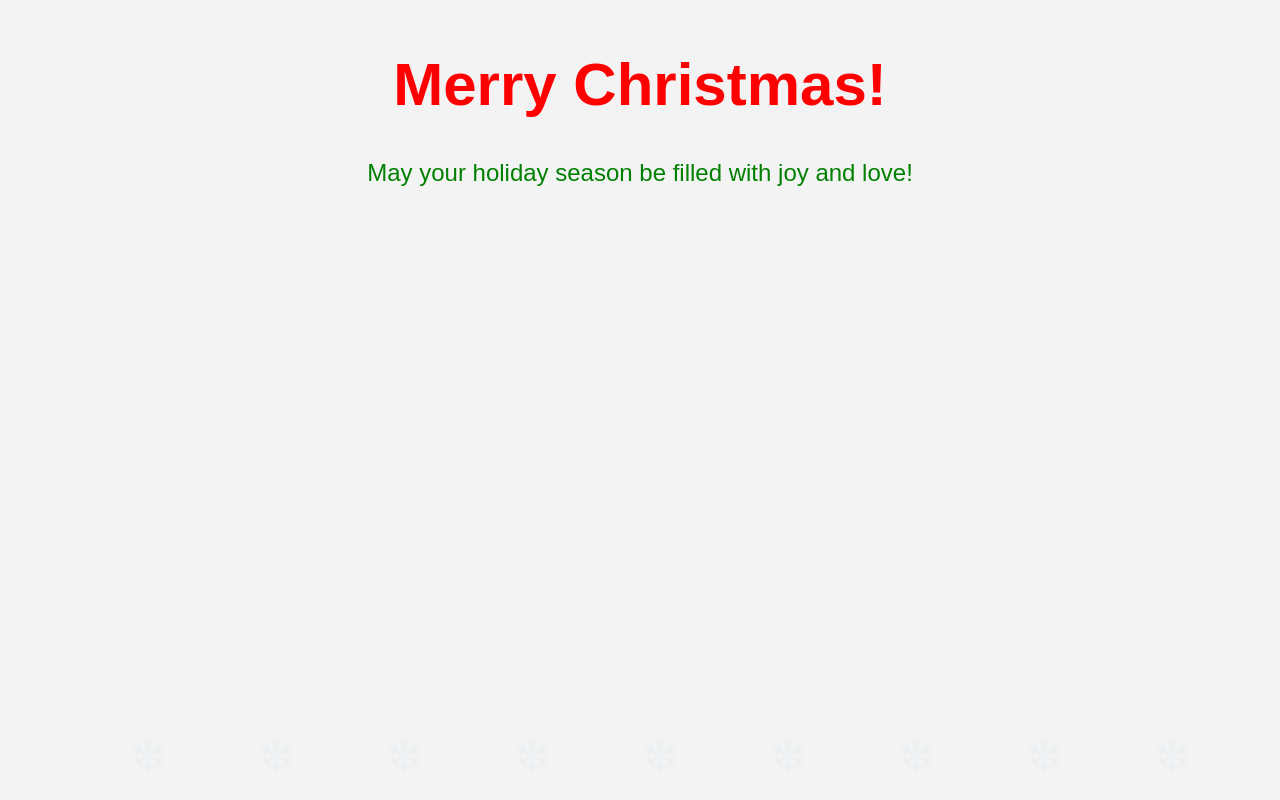
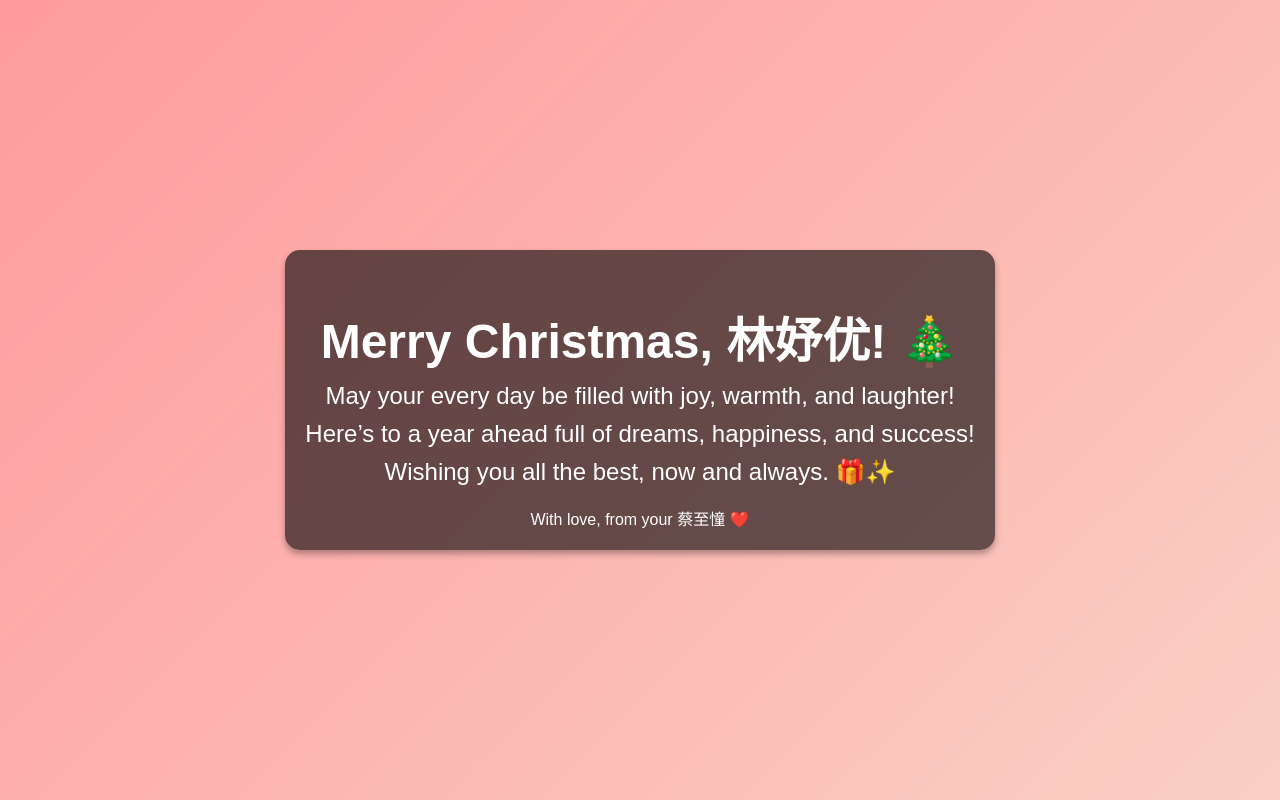
Before and after one commit to 88770000/88770000.github.io, a plain HTML site: page index.html in a window 1280 px wide. Drawn offline with Linux system fonts and the light colour scheme.

Commit message:
Update index.html

```diff
--- a/index.html
+++ b/index.html
@@ -3,50 +3,47 @@
 <head>
     <meta charset="UTF-8">
     <meta name="viewport" content="width=device-width, initial-scale=1.0">
-    <title>Merry Christmas!</title>
+    <title>Christmas Wishes</title>
     <style>
         body {
-            background: #f3f3f3;
-            font-family: 'Arial', sans-serif;
-            color: #333;
+            font-family: Arial, sans-serif;
+            margin: 0;
+            padding: 0;
+            display: flex;
+            justify-content: center;
+            align-items: center;
+            height: 100vh;
+            background: linear-gradient(135deg, #ff9a9e, #fad0c4);
+            color: #fff;
+        }
+        .container {
             text-align: center;
+            background: rgba(0, 0, 0, 0.6);
+            padding: 20px;
+            border-radius: 15px;
+            box-shadow: 0 4px 6px rgba(0, 0, 0, 0.3);
         }
         h1 {
-            color: #ff0000;
-            font-size: 60px;
-            margin-top: 50px;
+            font-size: 3rem;
+            margin-bottom: 10px;
         }
-        .message {
-            font-size: 24px;
-            color: #008000;
+        p {
+            font-size: 1.5rem;
+            margin: 10px 0;
         }
-        .snowflake {
-            position: absolute;
-            top: 0;
-            left: 50%;
-            font-size: 2rem;
-            color: #fff;
-            animation: fall 3s infinite;
-        }
-        @keyframes fall {
-            0% { top: -50px; opacity: 1; }
-            100% { top: 100%; opacity: 0; }
+        .footer {
+            font-size: 1rem;
+            margin-top: 20px;
         }
     </style>
 </head>
 <body>
-    <h1>Merry Christmas!</h1>
-    <p class="message">May your holiday season be filled with joy and love!</p>
-
-    <!-- Snowflakes -->
-    <div class="snowflake" style="left: 10%;">❄️</div>
-    <div class="snowflake" style="left: 20%;">❄️</div>
-    <div class="snowflake" style="left: 30%;">❄️</div>
-    <div class="snowflake" style="left: 40%;">❄️</div>
-    <div class="snowflake" style="left: 50%;">❄️</div>
-    <div class="snowflake" style="left: 60%;">❄️</div>
-    <div class="snowflake" style="left: 70%;">❄️</div>
-    <div class="snowflake" style="left: 80%;">❄️</div>
-    <div class="snowflake" style="left: 90%;">❄️</div>
+    <div class="container">
+        <h1>Merry Christmas, 林妤优! 🎄</h1>
+        <p>May your every day be filled with joy, warmth, and laughter!</p>
+        <p>Here’s to a year ahead full of dreams, happiness, and success!</p>
+        <p>Wishing you all the best, now and always. 🎁✨</p>
+        <div class="footer">With love, from your 蔡至憧 ❤️</div>
+    </div>
 </body>
 </html>
```
